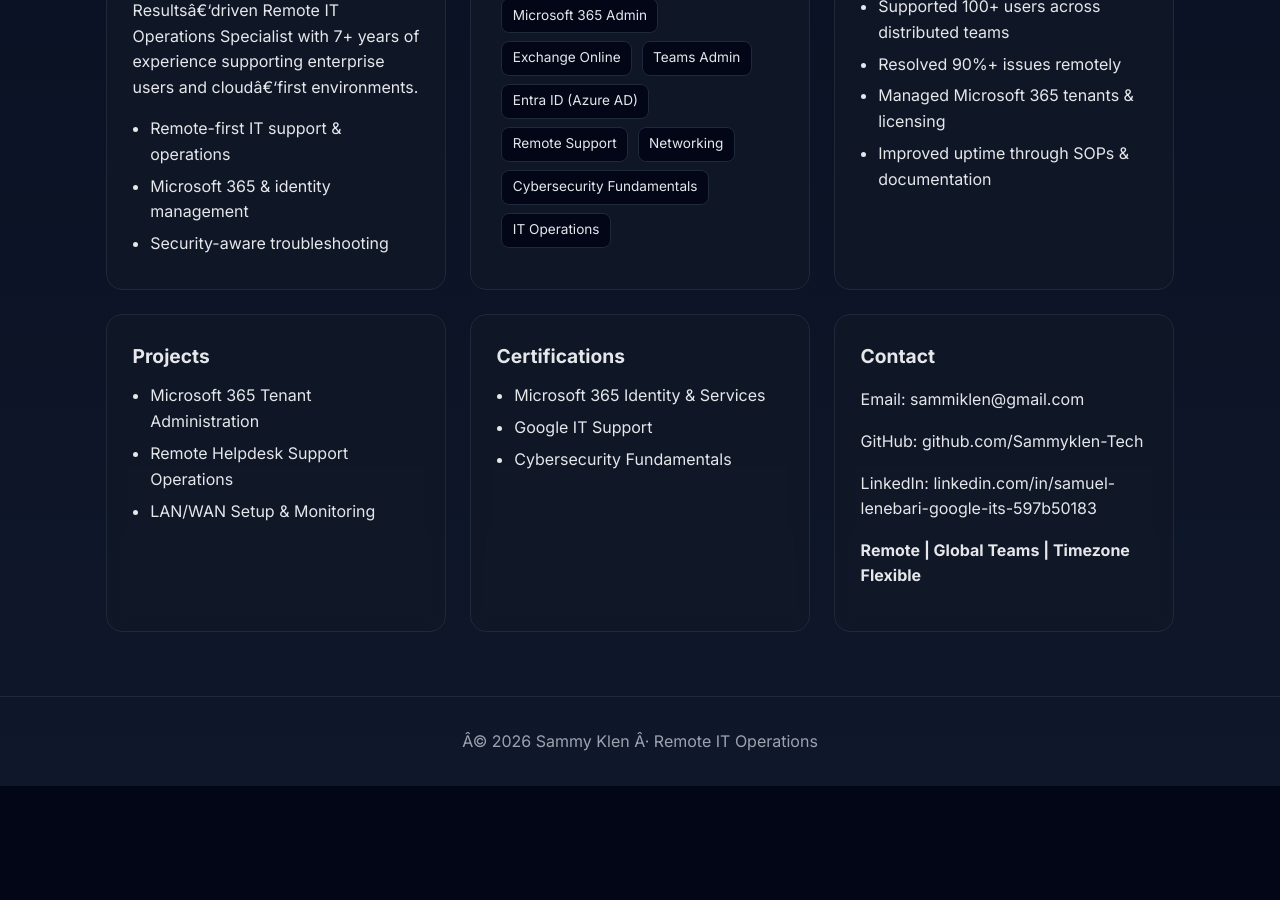
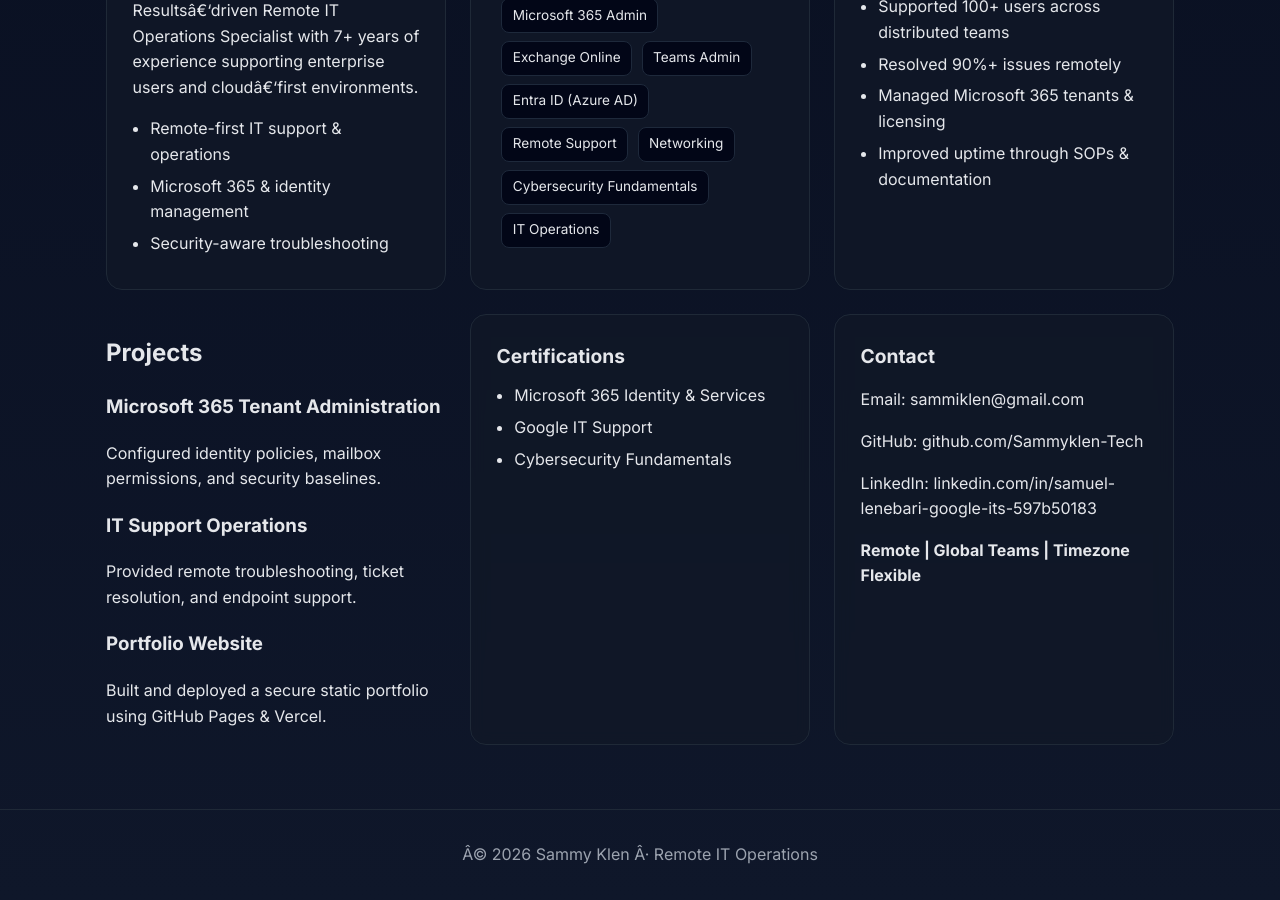
Before and after one commit to Sammyklen-Tech/Samuel-Lenebari---Portfolio, a Jekyll site: the page index.html, which Jekyll copies as it is, in a window 1280 px wide and 900 px high, scrolled down 1706 px. Built offline with Jekyll 4.4.1, drawn with Linux system fonts in a browser that asks for light colours; before the commit the page ends 2492 px from its top, so only the background shows below that.

Commit message:
Update index.html

```diff
--- a/index.html
+++ b/index.html
@@ -195,14 +195,27 @@
     </ul>
   </section>
 
-  <section class="card">
-    <h2>Projects</h2>
-    <ul>
-      <li>Microsoft 365 Tenant Administration</li>
-      <li>Remote Helpdesk Support Operations</li>
-      <li>LAN/WAN Setup & Monitoring</li>
-    </ul>
-  </section>
+<section id="projects" class="container">
+  <h2>Projects</h2>
+
+  <div class="project-grid">
+    <div class="project-card">
+      <h3>Microsoft 365 Tenant Administration</h3>
+      <p>Configured identity policies, mailbox permissions, and security baselines.</p>
+    </div>
+
+    <div class="project-card">
+      <h3>IT Support Operations</h3>
+      <p>Provided remote troubleshooting, ticket resolution, and endpoint support.</p>
+    </div>
+
+    <div class="project-card">
+      <h3>Portfolio Website</h3>
+      <p>Built and deployed a secure static portfolio using GitHub Pages & Vercel.</p>
+    </div>
+  </div>
+</section>
+
 
   <section class="card">
     <h2>Certifications</h2>
```
